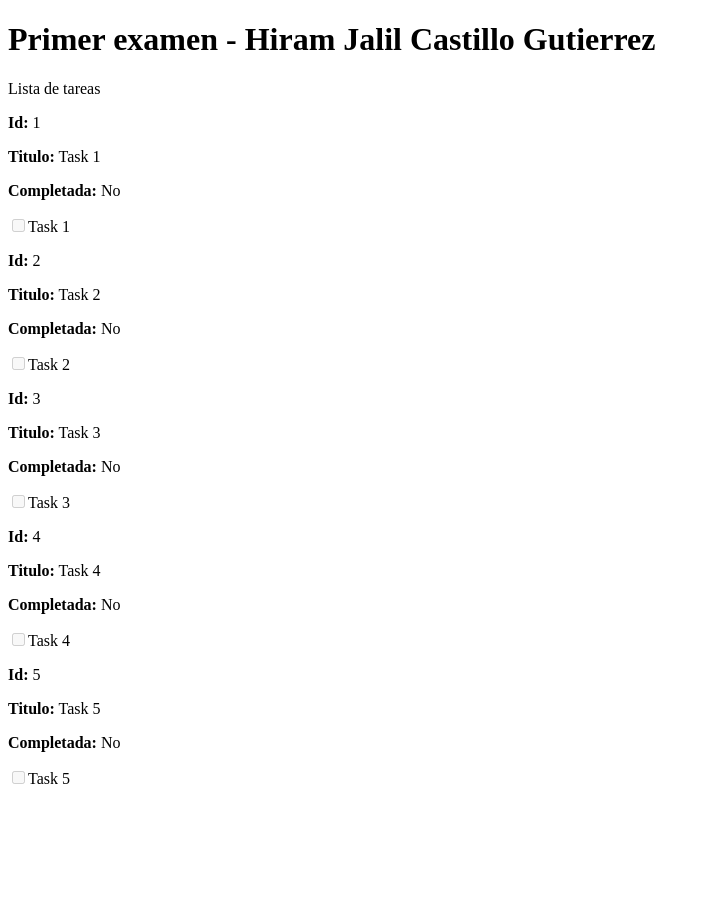
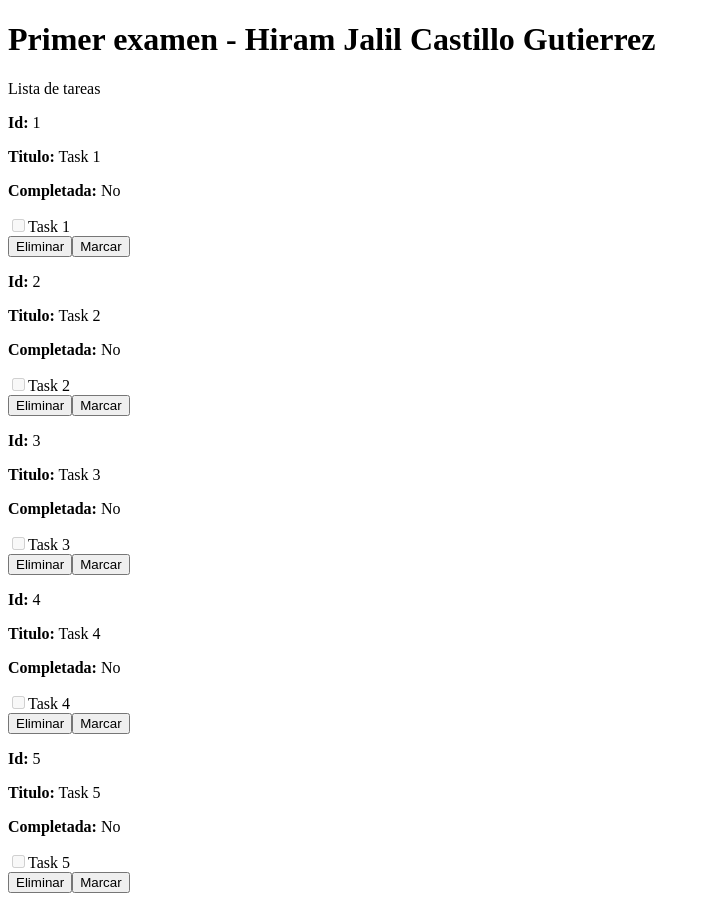
Before and after one commit to hiramcastillo36/primer-examen-escalables, an Angular app: page / in a window 1280 px wide. Shown: the whole page, without its empty margins (0-710 px from the left). Before the commit the page ends 800 px from the top, so only its background shows below. Built offline with nearby package versions, Linux system fonts and the light colour scheme.

Commit message:
feat: add task deletion and completion functionality

```diff
--- a/src/app/app.component.html
+++ b/src/app/app.component.html
@@ -7,6 +7,8 @@
     <section>
         <app-task-list
             [tasks]="tasks"
+            (deleteTaskEvent)="deleteTask($event)"
+            (markAsCompletedEvent)="markAsCompleted($event)"
         ></app-task-list>
     </section>
 </main>
--- a/src/app/app.component.ts
+++ b/src/app/app.component.ts
@@ -1,4 +1,4 @@
-import { Component } from '@angular/core';
+import { Component, EventEmitter, Output } from '@angular/core';
 import { RouterOutlet } from '@angular/router';
 import { TaskListComponent } from './components/task-list/task-list.component';
 import { Task } from './interfaces/task.interface';
@@ -10,6 +10,7 @@ import { Task } from './interfaces/task.interface';
   styleUrl: './app.component.css'
 })
 export class AppComponent {
+
   tasks: Task[] = [
     { id: 1, title: 'Task 1', completed: false },
     { id: 2, title: 'Task 2', completed: false },
@@ -17,4 +18,18 @@ export class AppComponent {
     { id: 4, title: 'Task 4', completed: false },
     { id: 5, title: 'Task 5', completed: false },
   ];
+
+  deleteTask(taskId: number): void {
+    this.tasks = this.tasks.filter(task => task.id !== taskId);
+  }
+
+    markAsCompleted(taskId: number): void {
+        this.tasks = this.tasks.map(task => {
+        if (task.id === taskId) {
+            task.completed = true;
+        }
+        return task;
+        });
+    }
+
 }
--- a/src/app/components/task-list/task-list.component.html
+++ b/src/app/components/task-list/task-list.component.html
@@ -14,4 +14,10 @@
         <input type="checkbox" [checked]="task.completed" disabled>
         <span>{{ task.title }}</span>
     </div>
+
+    <!-- Aquí se muestra el botón de eliminar o marcar -->
+    <div>
+        <button (click)="deleteTask(task.id)">Eliminar</button>
+        <button (click)="markAsCompleted(task.id)">Marcar</button>
+    </div>
 </div>
--- a/src/app/components/task-list/task-list.component.ts
+++ b/src/app/components/task-list/task-list.component.ts
@@ -1,4 +1,4 @@
-import { Component, Input } from '@angular/core';
+import { Component, EventEmitter, Input, Output } from '@angular/core';
 import { Task } from '../../interfaces/task.interface';
 import { NgFor } from '@angular/common';
 
@@ -8,6 +8,7 @@ import { NgFor } from '@angular/common';
   templateUrl: './task-list.component.html',
   styleUrl: './task-list.component.css'
 })
+
 export class TaskListComponent {
     @Input()
     tasks: Task[] = [
@@ -17,4 +18,17 @@ export class TaskListComponent {
             completed: false
         }
     ]
+
+    @Output()
+    deleteTaskEvent = new EventEmitter<number>();
+    @Output()
+    markAsCompletedEvent = new EventEmitter<number>();
+
+    deleteTask(taskId: number): void {
+        this.deleteTaskEvent.emit(taskId);
+    }
+
+    markAsCompleted(taskId: number): void {
+        this.markAsCompletedEvent.emit(taskId);
+    }
 }
```
Also changed, not shown: src/app/components/controls/controls.component.ts (+9 -1 lines).
